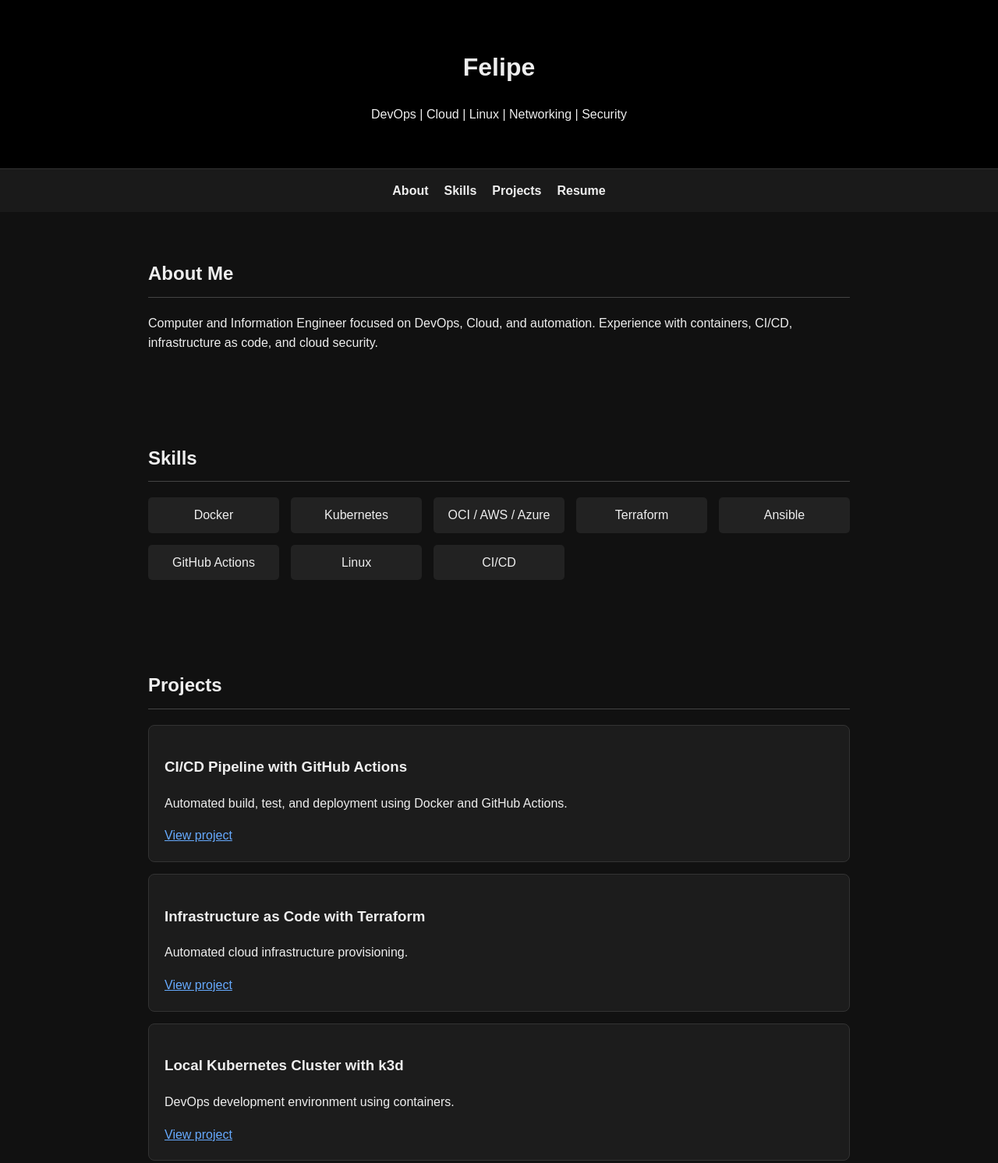
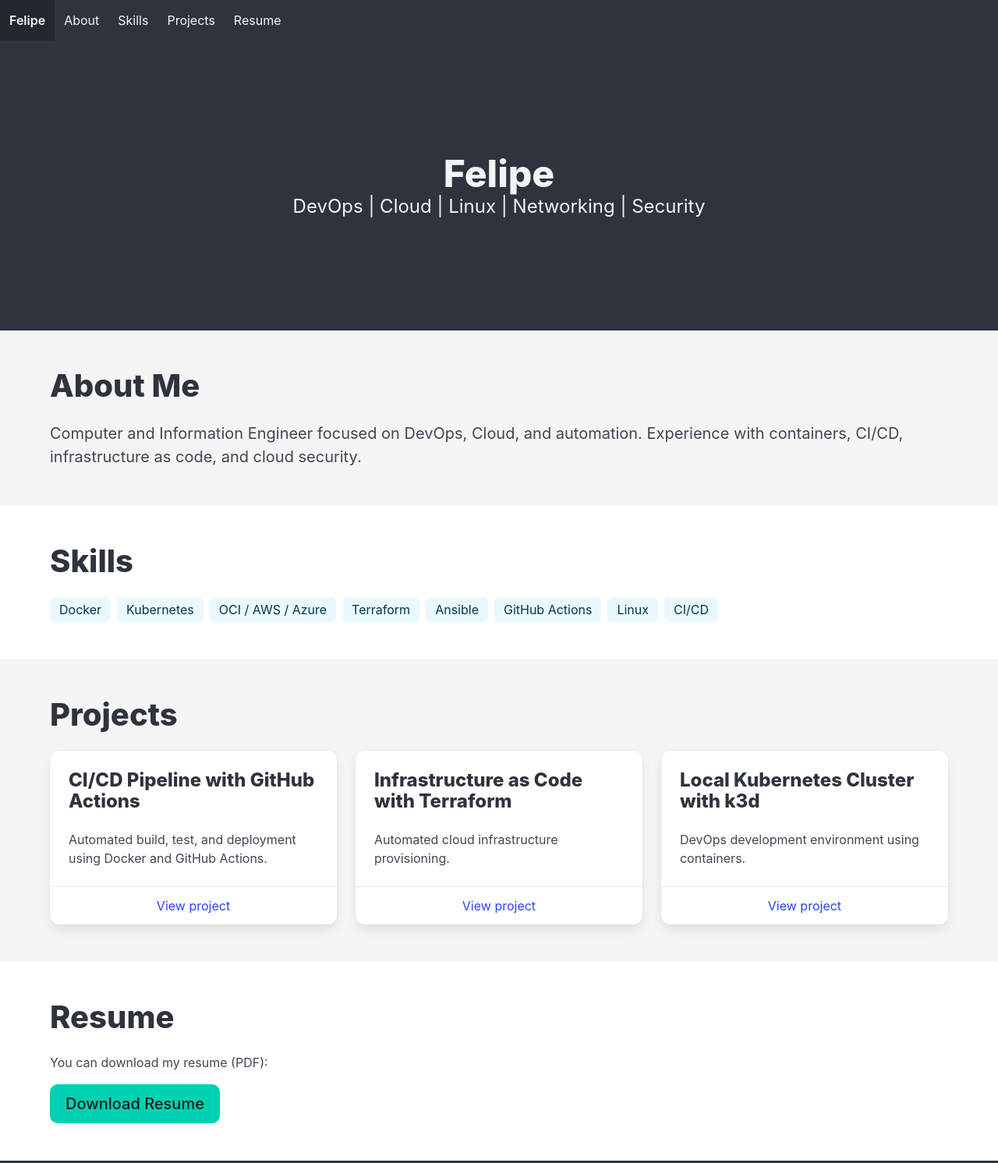
Before and after one commit to FeMedinaRe/mywebsite.github.io, a plain HTML site: page index.html in a window 1280 px wide. Shown: the top 1492 px of the page at 78% size. Drawn offline with nearby package versions, Linux system fonts and the light colour scheme.

Commit message:
added bulma functionality

```diff
--- a/index.html
+++ b/index.html
@@ -4,58 +4,89 @@
     <meta charset="UTF-8">
     <meta name="viewport" content="width=device-width, initial-scale=1.0">
     <title>Felipe – DevOps & Cloud</title>
+    <link rel="stylesheet" href="https://cdn.jsdelivr.net/npm/bulma@1.0.2/css/bulma.min.css">
     <link rel="stylesheet" href="style.css">
 </head>
 <body>
 
-<header>
-    <h1>Felipe</h1>
-    <p>DevOps | Cloud | Linux | Networking | Security</p>
-</header>
-
-<nav>
-    <a href="#sobre-mi">About</a>
-    <a href="#skills">Skills</a>
-    <a href="#proyectos">Projects</a>
-    <a href="#cv">Resume</a>
+<nav class="navbar is-dark" role="navigation" aria-label="main navigation">
+    <div class="navbar-brand">
+        <a class="navbar-item" href="#">
+            <strong>Felipe</strong>
+        </a>
+    </div>
+    <div class="navbar-menu">
+        <div class="navbar-start">
+            <a class="navbar-item" href="#sobre-mi">About</a>
+            <a class="navbar-item" href="#skills">Skills</a>
+            <a class="navbar-item" href="#proyectos">Projects</a>
+            <a class="navbar-item" href="#cv">Resume</a>
+        </div>
+    </div>
 </nav>
 
-<section id="sobre-mi">
-    <h2>About Me</h2>
+<section class="hero is-dark is-medium">
+    <div class="hero-body">
+        <div class="container has-text-centered">
+            <h1 class="title is-1">Felipe</h1>
+            <p class="subtitle is-4">DevOps | Cloud | Linux | Networking | Security</p>
+        </div>
+    </div>
+</section>
+
+<section id="sobre-mi" class="section">
+    <div class="container">
+        <h2 class="title is-2">About Me</h2>
+        <div class="content is-medium">
             <p>
                 Computer and Information Engineer focused on DevOps, Cloud, and automation.
                 Experience with containers, CI/CD, infrastructure as code, and cloud security.
             </p>
+        </div>
+    </div>
 </section>
 
-<section id="skills">
-    <h2>Skills</h2>
-    <ul class="grid">
-        <li>Docker</li>
-        <li>Kubernetes</li>
-        <li>OCI / AWS / Azure</li>
-        <li>Terraform</li>
-        <li>Ansible</li>
-        <li>GitHub Actions</li>
-        <li>Linux</li>
-        <li>CI/CD</li>
-    </ul>
+<section id="skills" class="section">
+    <div class="container">
+        <h2 class="title is-2">Skills</h2>
+        <div class="tags are-medium">
+            <span class="tag is-info is-light">Docker</span>
+            <span class="tag is-info is-light">Kubernetes</span>
+            <span class="tag is-info is-light">OCI / AWS / Azure</span>
+            <span class="tag is-info is-light">Terraform</span>
+            <span class="tag is-info is-light">Ansible</span>
+            <span class="tag is-info is-light">GitHub Actions</span>
+            <span class="tag is-info is-light">Linux</span>
+            <span class="tag is-info is-light">CI/CD</span>
+        </div>
+    </div>
 </section>
 
-<section id="proyectos">
-    <h2>Projects</h2>
+<section id="proyectos" class="section">
+    <div class="container">
+        <h2 class="title is-2">Projects</h2>
         <div id="project-list">Loading projects...</div>
+    </div>
 </section>
 
-<section id="cv">
-    <h2>Resume</h2>
+<section id="cv" class="section">
+    <div class="container">
+        <h2 class="title is-2">Resume</h2>
+        <div class="content">
             <p>You can download my resume (PDF):</p>
-    <a class="btn" href="cv.pdf" target="_blank">Download Resume</a>
+            <a class="button is-primary is-medium" href="cv.pdf" target="_blank">Download Resume</a>
+        </div>
+    </div>
 </section>
 
-<footer>
+<footer class="footer has-background-dark has-text-light">
+    <div class="content has-text-centered">
         <p>© 2025 Felipe – DevOps & Cloud</p>
-    <p><a href="LICENSE" target="_blank">Code: MIT</a> · <a href="LICENSE-Content" target="_blank">Content: CC BY 4.0</a></p>
+        <p>
+            <a href="LICENSE" target="_blank" class="has-text-light">Code: MIT</a> ·
+            <a href="LICENSE-Content" target="_blank" class="has-text-light">Content: CC BY 4.0</a>
+        </p>
+    </div>
 </footer>
 
 <script src="script.js" defer></script>
--- a/script.js
+++ b/script.js
@@ -4,14 +4,23 @@ async function loadProjects() {
         const projects = await res.json();
         const container = document.getElementById("project-list");
         container.innerHTML = "";
+        container.className = "columns is-multiline";
 
         projects.forEach(p => {
             const item = document.createElement("div");
-            item.className = "project";
+            item.className = "column is-one-third";
             item.innerHTML = `
-                <h3>${p.name}</h3>
-                <p>${p.desc}</p>
-                <a href="${p.link}" target="_blank">View project</a>
+                <div class="card">
+                    <div class="card-content">
+                        <p class="title is-4">${p.name}</p>
+                        <div class="content">
+                            ${p.desc}
+                        </div>
+                    </div>
+                    <footer class="card-footer">
+                        <a href="${p.link}" target="_blank" class="card-footer-item">View project</a>
+                    </footer>
+                </div>
             `;
             container.appendChild(item);
         });
--- a/style.css
+++ b/style.css
@@ -1,86 +1,40 @@
+/* Custom styles to complement Bulma */
+
 body {
-    margin: 0;
-    font-family: Arial, sans-serif;
-    background: #111;
-    color: #eee;
-    line-height: 1.6;
+    font-family: -apple-system, BlinkMacSystemFont, 'Segoe UI', Roboto, Oxygen, Ubuntu, Cantarell, sans-serif;
 }
 
-header {
-    text-align: center;
-    padding: 40px 20px;
-    background: #000;
-    border-bottom: 1px solid #333;
+/* Dark theme customization */
+.section {
+    background-color: #f5f5f5;
 }
 
-nav {
-    display: flex;
-    justify-content: center;
-    gap: 20px;
-    padding: 15px;
-    background: #1a1a1a;
+.section:nth-child(even) {
+    background-color: #fff;
+}
+
+/* Card hover effect */
+.card {
+    transition: transform 0.2s ease, box-shadow 0.2s ease;
+}
+
+.card:hover {
+    transform: translateY(-5px);
+    box-shadow: 0 8px 16px rgba(0, 0, 0, 0.1);
+}
+
+/* Navbar sticky positioning */
+.navbar {
     position: sticky;
     top: 0;
+    z-index: 30;
 }
 
-nav a {
-    color: #eee;
-    text-decoration: none;
-    font-weight: bold;
+/* Footer link styling */
+.footer a {
+    text-decoration: underline;
 }
 
-section {
-    padding: 40px 20px;
-    max-width: 900px;
-    margin: auto;
+.footer a:hover {
+    opacity: 0.8;
 }
-
-h2 {
-    margin-bottom: 20px;
-    border-bottom: 1px solid #444;
-    padding-bottom: 10px;
-}
-
-.grid {
-    display: grid;
-    grid-template-columns: repeat(auto-fit, minmax(140px, 1fr));
-    gap: 15px;
-    list-style: none;
-    padding: 0;
-}
-
-.grid li {
-    background: #222;
-    padding: 10px;
-    border-radius: 5px;
-    text-align: center;
-}
-
-.project {
-    background: #1c1c1c;
-    padding: 20px;
-    border-radius: 8px;
-    margin-bottom: 15px;
-    border: 1px solid #333;
-}
-
-.project a {
-    color: #66aaff;
-}
-
-.btn {
-    display: inline-block;
-    padding: 10px 20px;
-    background: #444;
-    color: white;
-    border-radius: 5px;
-    text-decoration: none;
-}
-
-footer {
-    text-align: center;
-    padding: 30px;
-    border-top: 1px solid #333;
-    background: #000;
-    margin-top: 40px;
-}
```
Lines whose indentation alone changed are shown as unchanged.
